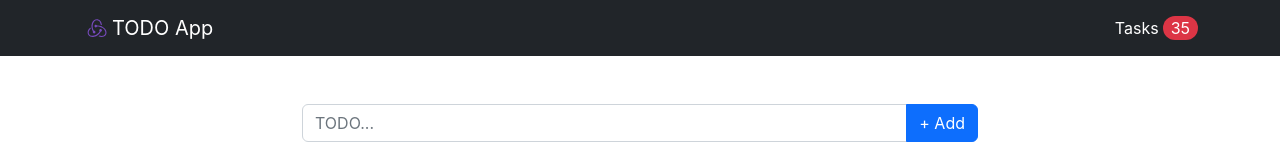
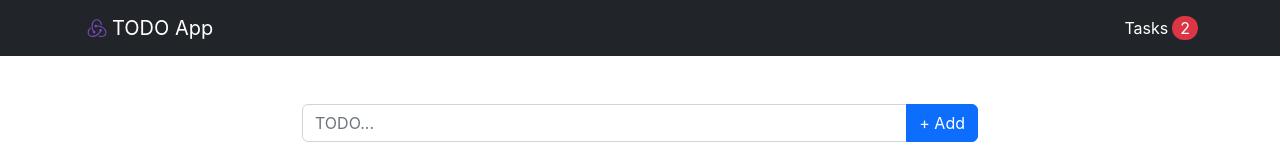
Before and after one commit to Bazsa241/rampup, a React (Create React App) app: page / in a window 1280 px wide. Shown: the top 160 px of the page. Built offline with nearby package versions, Linux system fonts and the light colour scheme.

Commit message:
add undonetask counter

```diff
--- a/src/components/header/Header.tsx
+++ b/src/components/header/Header.tsx
@@ -1,6 +1,11 @@
 import logo from './logo.svg';
+import { selectTodos } from '../../app/reducers/todoSlice';
+import { useAppSelector } from '../../app/hooks';
 
 const Header = () => {
+  const todos = useAppSelector(selectTodos);
+  const undoneTasksCounter = todos.filter(todo => !todo.isDone).length;
+
   return (
     <nav className="navbar navbar-dark bg-dark">
       <div className="container d-flex justify-content-between">
@@ -10,7 +15,7 @@ const Header = () => {
         </a>
         <div className="text-white d-flex">
           <div>Tasks</div>
-          <div className="px-2 ms-1 rounded-pill bg-danger ">35</div>
+          <div className="px-2 ms-1 rounded-pill bg-danger">{undoneTasksCounter}</div>
         </div>
       </div>
     </nav>
```
